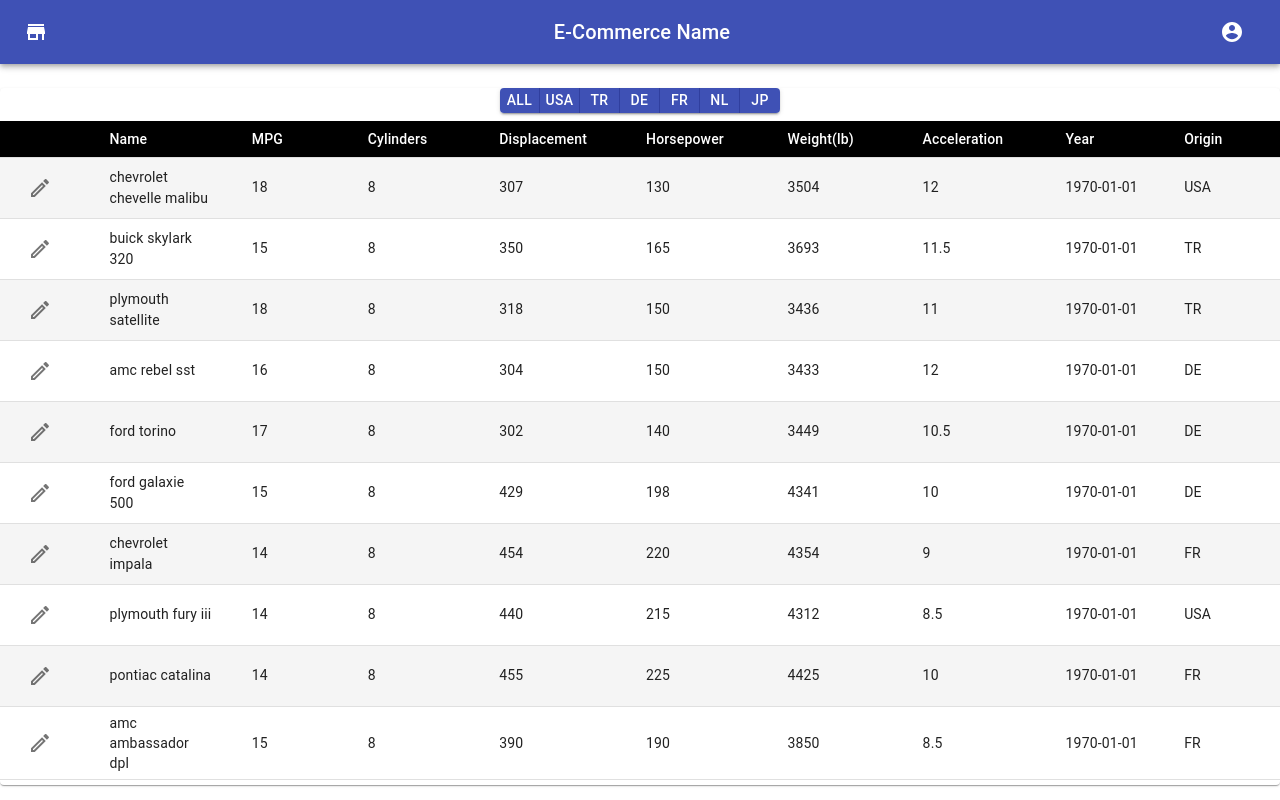
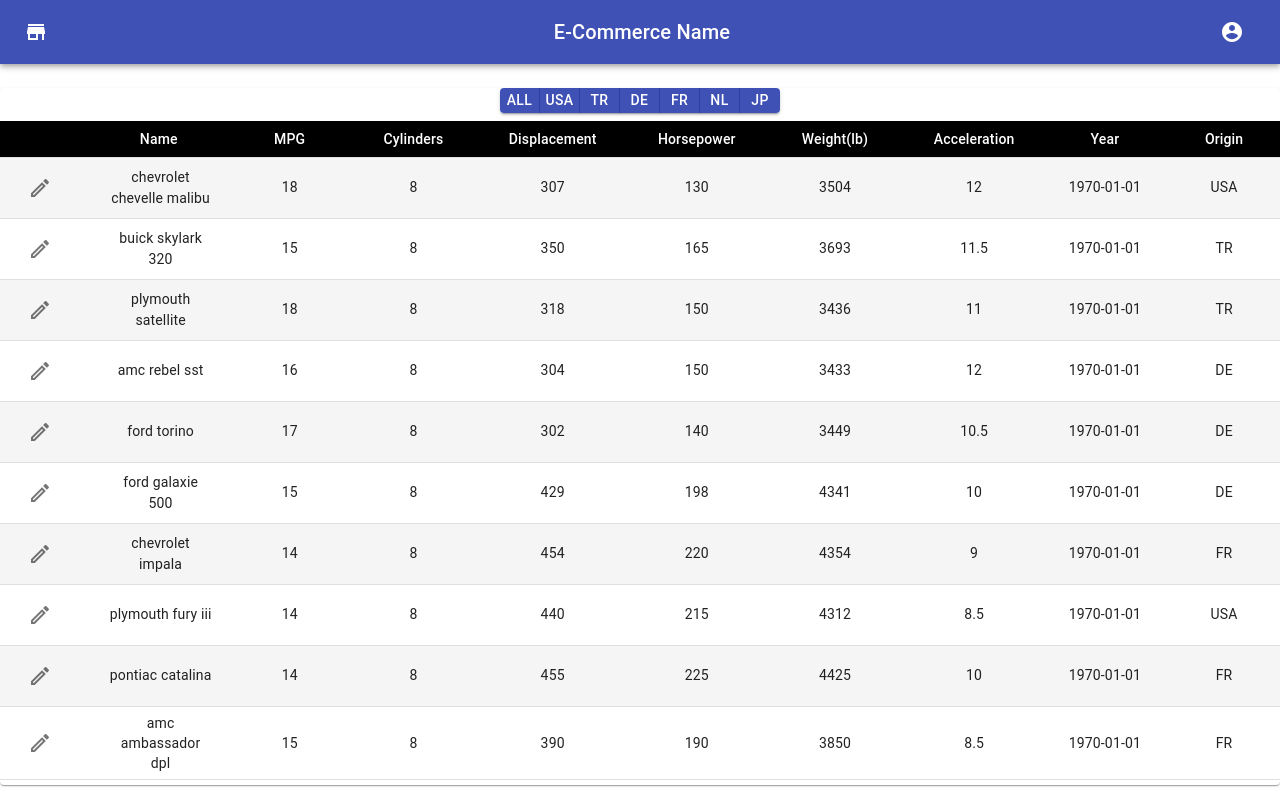
Before and after one commit to msymbolEJA/frontend-textile, a React (Create React App) app: page /orders in a window 1280 px wide. Built offline with nearby package versions, Linux system fonts and the light colour scheme.

Commit message:
centered table cell

```diff
--- a/src/components/orders/Orders.js
+++ b/src/components/orders/Orders.js
@@ -22,7 +22,7 @@
 import EditIcon from "@material-ui/icons/EditOutlined";
 import DoneIcon from "@material-ui/icons/DoneAllTwoTone";
 import RevertIcon from "@material-ui/icons/NotInterestedOutlined";
-// Local Data
+// Local Sample Data
 import DATA from "../../helper/Data";
 
 const tagsData = ["All", "USA", "TR", "DE", "FR", "NL", "JP"];
@@ -88,7 +88,7 @@
   const classes = useStyles();
   const { isEditMode } = row;
   return (
-    <TableCell align="left" className={classes.tableCell}>
+    <TableCell align="center" className={classes.tableCell}>
       {isEditMode ? (
         <Input
           value={row[name]}
@@ -278,19 +278,19 @@
           aria-label="sticky table"
           size="small"
         >
-          <caption>A barbone structure table example with a caption</caption>
+          <caption>Can be added Company Name!</caption>
           <TableHead>
             <TableRow>
-              <StyledTableCell align="left" />
-              <StyledTableCell align="left">Name&nbsp;</StyledTableCell>
-              <StyledTableCell align="left">MPG</StyledTableCell>
-              <StyledTableCell align="left">Cylinders</StyledTableCell>
-              <StyledTableCell align="left">Displacement</StyledTableCell>
-              <StyledTableCell align="left">Horsepower</StyledTableCell>
-              <StyledTableCell align="left">Weight(lb)</StyledTableCell>
-              <StyledTableCell align="left">Acceleration</StyledTableCell>
-              <StyledTableCell align="left">Year</StyledTableCell>
-              <StyledTableCell align="left">Origin</StyledTableCell>
+              <StyledTableCell align="center" />
+              <StyledTableCell align="center">Name&nbsp;</StyledTableCell>
+              <StyledTableCell align="center">MPG</StyledTableCell>
+              <StyledTableCell align="center">Cylinders</StyledTableCell>
+              <StyledTableCell align="center">Displacement</StyledTableCell>
+              <StyledTableCell align="center">Horsepower</StyledTableCell>
+              <StyledTableCell align="center">Weight(lb)</StyledTableCell>
+              <StyledTableCell align="center">Acceleration</StyledTableCell>
+              <StyledTableCell align="center">Year</StyledTableCell>
+              <StyledTableCell align="center">Origin</StyledTableCell>
             </TableRow>
           </TableHead>
           <TableBody>
--- a/src/components/orders/new/Table.js
+++ b/src/components/orders/new/Table.js
@@ -71,7 +71,7 @@
   const classes = useStyles();
   const { isEditMode } = row;
   return (
-    <TableCell align="left" className={classes.tableCell}>
+    <TableCell align="center" className={classes.tableCell}>
       {isEditMode ? (
         <Input
           value={row[name]}
@@ -222,19 +222,19 @@
   return (
     <Paper className={classes.root}>
       <Table className={classes.table} aria-label="caption table" size="small">
-        <caption>A barbone structure table example with a caption</caption>
+        <caption>Can be added Company Name!</caption>
         <TableHead>
           <TableRow>
-            <StyledTableCell align="left" />
-            <StyledTableCell align="left">Name</StyledTableCell>
-            <StyledTableCell align="left">Miles Per Gallon</StyledTableCell>
-            <StyledTableCell align="left">Cylinders&nbsp;</StyledTableCell>
-            <StyledTableCell align="left">Displacement&nbsp;</StyledTableCell>
-            <StyledTableCell align="left">Horsepower&nbsp;</StyledTableCell>
-            <StyledTableCell align="left">Weight(lbs)&nbsp;</StyledTableCell>
-            <StyledTableCell align="left">Acceleration&nbsp;</StyledTableCell>
-            <StyledTableCell align="left">Year&nbsp;</StyledTableCell>
-            <StyledTableCell align="left">Origin&nbsp;</StyledTableCell>
+            <StyledTableCell align="center" />
+            <StyledTableCell align="center">Name</StyledTableCell>
+            <StyledTableCell align="center">Miles Per Gallon</StyledTableCell>
+            <StyledTableCell align="center">Cylinders</StyledTableCell>
+            <StyledTableCell align="center">Displacement</StyledTableCell>
+            <StyledTableCell align="center">Horsepower</StyledTableCell>
+            <StyledTableCell align="center">Weight(lbs)</StyledTableCell>
+            <StyledTableCell align="center">Acceleration</StyledTableCell>
+            <StyledTableCell align="center">Year</StyledTableCell>
+            <StyledTableCell align="center">Origin</StyledTableCell>
           </TableRow>
         </TableHead>
         <TableBody>
```
